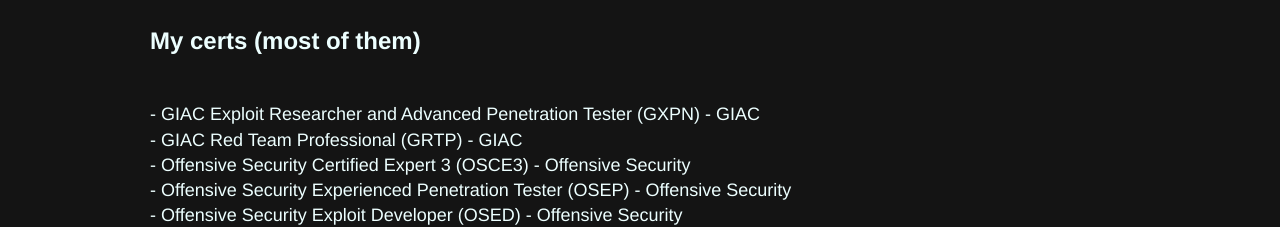
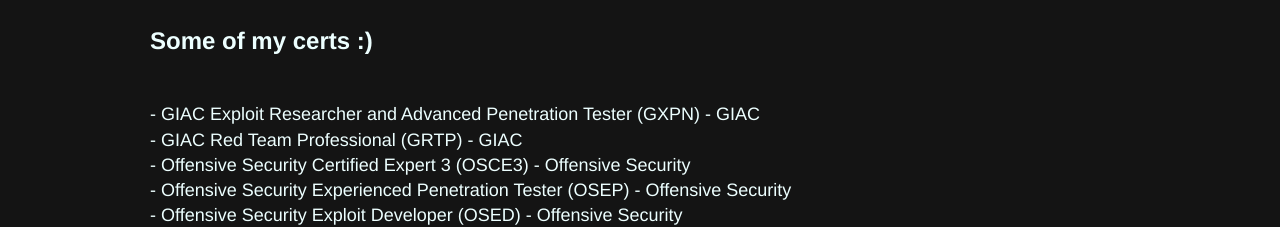
Before and after one commit to ricardojoserf/ricardojoserf.github.io, a Jekyll site: the page built from about.md, in a window 1280 px wide. Shown: the part 942-1169 px from the top of the page. Built offline with Jekyll 4.4.1, drawn with Linux system fonts in a browser that asks for light colours.

Commit message:
Update about.md

```diff
--- a/about.md
+++ b/about.md
@@ -25,7 +25,7 @@
 
 -------------------------------
 
-##  My certs (most of them)
+##  Some of my certs :)
 
 |  |
 |----------------|
```
